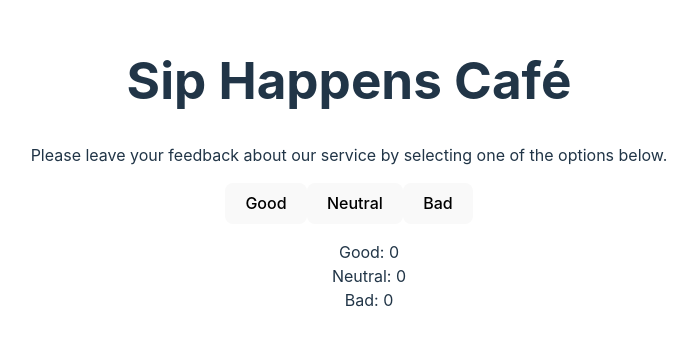
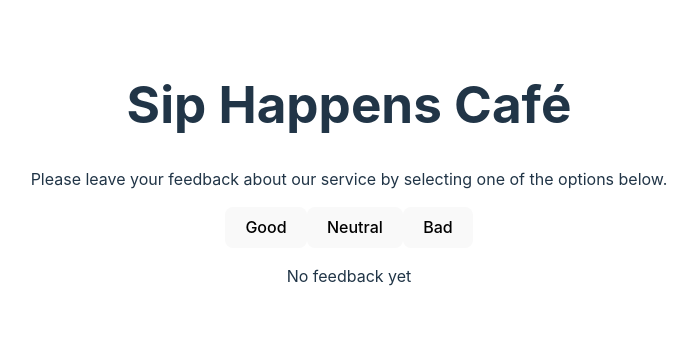
Before and after one commit to Maiia11/goit-react-hw-02, a React (Vite) app: page / in a window 1280 px wide. Shown: the part 227-572 px from the top of the page, without its empty margins (291-988 px from the left). Built offline with nearby package versions, Linux system fonts and the light colour scheme.

Commit message:
add Notification component

```diff
--- a/src/components/App/App.jsx
+++ b/src/components/App/App.jsx
@@ -4,6 +4,7 @@ import Descriptions from '../Descriptions/Descriptions'
 import './App.css'
 import Feedback from '../Feedback/Feedback'
 import Options from '../Options/Options'
+import Notification from '../Notification/Notification'
 
 
 
@@ -11,16 +12,20 @@ import Options from '../Options/Options'
 function App() {
 
   const [state, setState] = useState({
-  good: 0,
-	neutral: 0,
-	bad: 0
+    good: 0,
+    neutral: 0,
+    bad: 0
   })
 
 
   const updateFeedback = feedbackType => {
-    setState({...state, [feedbackType]: state[feedbackType] + 1})
+    setState({ ...state, [feedbackType]: state[feedbackType] + 1 })
 
   }
+
+  const totalFeedback = state.good + state.neutral + state.bad;
+
+  console.log(totalFeedback);
 
 
 
@@ -28,13 +33,18 @@ function App() {
     <>
       <Descriptions />
 
-      <Options updateFeedback ={updateFeedback} />
+      <Options updateFeedback={updateFeedback} />
+      {(totalFeedback > 0) && <Feedback state={state} />}
 
-    <Feedback state={state}/>
-
-     </>
+      <Notification totalFeedback={totalFeedback}/>
 
 
+
+
+
+
+
+    </>
 
 
 
--- /dev/null
+++ b/src/components/Notification/Notification.jsx
@@ -0,0 +1,15 @@
+const Notification = ({ totalFeedback }) => {
+    if (totalFeedback === 0) {
+        return(
+            <>
+                <p> No feedback yet </p>
+                </>
+            )
+
+    }
+
+
+
+
+}
+export default Notification
```
